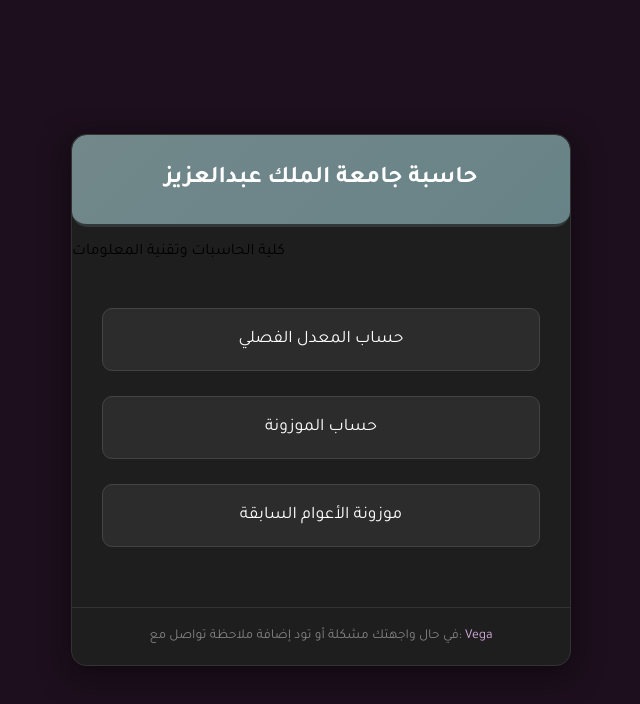
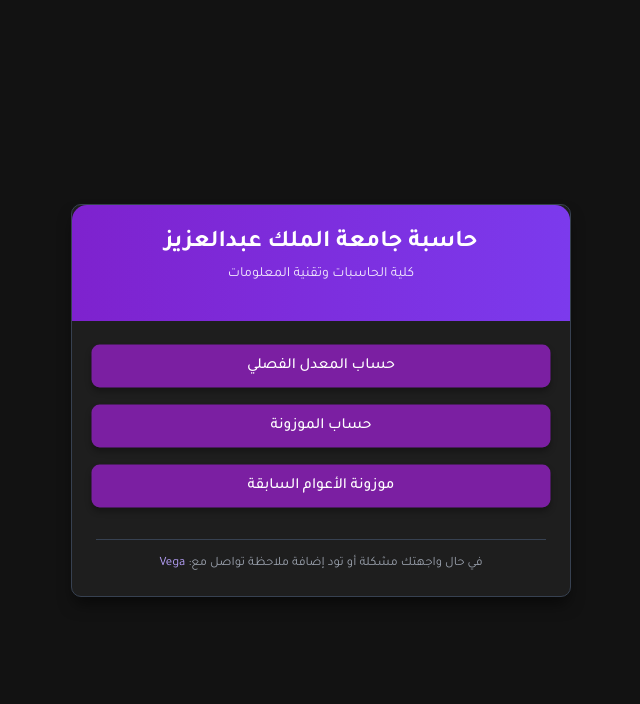
Before and after one commit to lix-Jo/fcit-calculator2025, a React (Create React App) app: page / in a window 1280 px wide. Shown: the top 704 px of the page, without its empty margins (319-959 px from the left). Built offline with nearby package versions, Linux system fonts and the light colour scheme.

Commit message:
Update KAUCalculator.css

```diff
--- a/src/KAUCalculator.css
+++ b/src/KAUCalculator.css
@@ -1,309 +1,133 @@
-@import url('https://fonts.googleapis.com/css2?family=Tajawal:wght@400;700&display=swap');
 
-* {
-  box-sizing: border-box;
+@import url('https://fonts.googleapis.com/css2?family=Tajawal:wght@400;500;700&display=swap');
+
+:root {
+  --background: #121212;
+  --card-bg: #1e1e1e;
+  --primary: #7b1fa2;
+  --primary-hover: #6a1b9a;
+  --secondary: #2c2c2c;
+  --secondary-hover: #3c3c3c;
+  --text-main: #ffffff;
+  --text-muted: #9ca3af;
+  --border: #374151;
+  --radius: 0.625rem;
 }
 
+* { box-sizing: border-box; }
+
 body {
-  margin: 0;
-  padding: 0;
-  background-color: #121212;
+  margin: 0; padding: 0;
+  background-color: var(--background);
+  color: var(--text-main);
   font-family: 'Tajawal', sans-serif;
 }
 
 .app-wrapper {
-  display: flex;
-  justify-content: center;
-  align-items: center;
-  min-height: 100vh;
-  padding: 20px;
-  background-color: #1d0f1d;
+  display: flex; justify-content: center; align-items: center;
+  min-height: 100vh; padding: 1rem; direction: rtl;
 }
 
-/* الكارد الأساسي */
 .calculator-card {
-  background-color: #1e1e1e;
-  width: 100%;
-  max-width: 500px;
-  border: 1px solid #333;
-  box-shadow: 0 8px 30px rgba(0, 0, 0, 0.5);
-  overflow: hidden;
-  border-radius: 15px;
+  background-color: var(--card-bg);
+  width: 100%; max-width: 500px;
+  border: 1px solid var(--border);
+  box-shadow: 0 10px 15px -3px rgba(0, 0, 0, 0.5);
+  border-radius: var(--radius); overflow: hidden;
 }
 
-/* الهيدر*/
-.main-title, .card-title {
-  background-color: #b6b5b8;
-  background: linear-gradient(135deg, #72888b, #688387);
-  color: #ffffff;
-  padding: 30px 30px;
-  margin: 0;
-  text-align: center; /* توسيط العنوان */
-  font-size: 1.5rem;
-  font-weight: 700;
-  border-bottom: 3px solid #313838;
-  border-radius: 15px 15px 15px 15px;
+.card-header {
+  background: linear-gradient(to right, #7e22ce, #7c3aed);
+  padding: 1.5rem; text-align: center; color: white;
+  border-radius: 15px 15px 0 0;
 }
 
-.card-title {
-  font-size: 1.3rem;
-  padding: 20px;
+.main-title { font-size: 1.5rem; font-weight: 700; margin: 0; }
+.sub-title { font-size: 0.875rem; opacity: 0.9; margin-top: 0.5rem; }
+
+.card-content { padding: 1.5rem; }
+
+.mode-selector { display: flex; gap: 0.5rem; margin-bottom: 1.5rem; }
+.mode-btn {
+  flex: 1; padding: 0.75rem; border-radius: 0.5rem; border: none;
+  cursor: pointer; font-family: 'Tajawal', sans-serif; font-weight: 500;
+  font-size: 0.95rem; transition: all 0.2s ease;
+  background-color: var(--secondary); color: #d1d5db;
+}
+.mode-btn:hover { background-color: var(--secondary-hover); }
+.mode-btn.active {
+  background-color: var(--primary); color: white;
+  transform: scale(1.02); box-shadow: 0 4px 6px rgba(0,0,0,0.3);
 }
 
-/* النصوص والعناوين الفرعية */
+.input-group { margin-bottom: 1rem; }
 .input-label {
-  display: block;
-  color: #e0e0e0;
-  text-align: right; /* العناوين يمين للعربية */
-  margin-bottom: 8px;
-  margin-top: 20px;
-  font-size: 1rem;
-  font-weight: bold;
-  padding-right: 5px;
+  display: block; font-size: 0.9rem; font-weight: 500; margin-bottom: 0.5rem;
+  color: var(--text-main); text-align: right;
+}
+.input-field, select {
+  width: 100%; padding: 0.75rem; background-color: var(--secondary);
+  border: 1px solid transparent; border-radius: 0.5rem; color: white;
+  font-family: 'Tajawal', sans-serif; font-size: 0.95rem; outline: none;
+  text-align: right; transition: all 0.2s;
+}
+.input-field:focus, select:focus { border-color: var(--primary); background-color: #383838; }
+
+.btn-primary {
+  width: 100%; padding: 0.75rem; background-color: var(--primary);
+  color: white; border: none; border-radius: 0.5rem; font-weight: 700;
+  cursor: pointer; margin-top: 1rem; transition: background 0.3s;
+}
+.btn-primary:hover { background-color: var(--primary-hover); }
+
+.btn-secondary {
+  width: 100%; padding: 0.75rem; background-color: var(--secondary);
+  color: white; border: 1px solid var(--border); border-radius: 0.5rem;
+  cursor: pointer; margin-bottom: 1rem; font-family: 'Tajawal', sans-serif;
+}
+.btn-secondary:hover { background-color: var(--secondary-hover); }
+
+.btn-danger {
+  background-color: #dc2626; color: white; border: none;
+  padding: 0.5rem 1rem; border-radius: 0.375rem; cursor: pointer; margin-right: 0.5rem;
 }
 
-/* حاويات الإدخال */
-.input-group {
-  padding: 0 25px;
-  margin-bottom: 10px;
+.back-btn {
+  background: none; border: none; color: var(--text-muted);
+  cursor: pointer; padding: 0 0 1rem 0; font-family: 'Tajawal', sans-serif;
+  display: block; width: 100%; text-align: right;
+}
+.back-btn:hover { color: white; }
+
+.result-box {
+  margin-top: 1.5rem; padding: 1rem;
+  background: linear-gradient(135deg, #6d28d9, #7c3aed);
+  border-radius: 0.5rem; text-align: center; color: white;
+  font-weight: bold; font-size: 1.1rem;
+}
+.error-box {
+  color: #ef4444; text-align: center; margin-top: 0.5rem; font-weight: bold;
+}
+.quran-verse {
+  text-align: center; color: #a78bfa; font-size: 0.9rem;
+  margin-top: 1.5rem; opacity: 0.9;
 }
 
-.input-field, select {
-  width: 100%;
-  padding: 14px;
-  background-color: #5d5d5dc5;
-  border: 1px solid #787478;
-  color: #ffffff;
-  font-family: 'Tajawal', sans-serif;
-  font-size: 1rem;
-  text-align: right;
-  outline: none;
-  border-radius: 8px;
-  transition: all 0.3s ease;
+table {
+  width: 100%; border-collapse: separate; border-spacing: 0;
+  margin-bottom: 1.5rem; border: 1px solid var(--border);
+  border-radius: 0.5rem; overflow: hidden;
+}
+th, td {
+  padding: 0.75rem; text-align: center; border-bottom: 1px solid var(--border);
+}
+th { background-color: var(--secondary); color: #d8b4fe; font-weight: 600; }
+.specialty-title {
+  color: #d8b4fe; text-align: center; margin: 1.5rem 0 0.5rem 0; font-size: 1.1rem;
 }
 
-.input-field:focus, select:focus {
-  border-color: #848585;
-  background-color: #363b3b;
-
+.footer {
+  margin-top: 2rem; padding-top: 1rem; border-top: 1px solid var(--border);
+  text-align: center; font-size: 0.8rem; color: var(--text-muted);
 }
-
-.input-field::placeholder {
-  color: #ffffff;
-}
-
-/* الأزرار الأساسية */
-.btn-primary {
-  display: block;
-  width: calc(100% - 50px);
-  margin: 30px auto;
-  padding: 14px;
-  background-color: #5c7a7c;
-  color: rgb(252, 252, 252);
-  border: none;
-  font-size: 1.1rem;
-  font-weight: bold;
-  cursor: pointer;
-  font-family: 'Tajawal', sans-serif;
-  border-radius: 10px;
-  transition: transform 0.2s, background 0.3s;
-  box-shadow: 0 4px 15px rgba(249, 250, 250, 0.099);
-}
-
-.btn-primary:hover {
-  background-color: #be9ebeba;
-  transform: translateY(-2px); /* حركة بسيطة للأعلى */
-}
-
-/* (إضافة مادة) */
-.btn-secondary {
-  background-color: #333;
-  color: #ffffff;
-  border: 1px solid #475252;
-  padding: 20px;
-  cursor: pointer;
-  border-radius: 7px;
-  font-family: 'Tajawal', sans-serif;
-  transition: all 0.3s;
-  text-align: center;
-}
-
-.btn-secondary:hover {
-  background-color: #383e3e;
-  border-color: #c4c4c4;
-}
-
-/* زر الحذف */
-.btn-danger {
-  background-color: #c62828;
-  color: white;
-  border: 1px;
-  padding: 10px 20px;
-  margin: 8px;
-  border-radius: 10px;
-  font-family: 'Tajawal', sans-serif;
-  transition: background 0.3s;
-}
-
-.btn-danger:hover {
-  background-color: #e53935;
-}
-
-/* زر العودة */
-.back-btn {
-  background: none;
-  border: none;
-  color: #dad8d8;
-  cursor: pointer;
-  padding: 15px;
-  font-family: 'Tajawal', sans-serif;
-  font-size: 1rem;
-  display: block;
-  width: 100%;
-  text-align: right;
-  transition: color 0.3s;
-}
-
-.back-btn:hover {
-  color: #fde7ff;
-}
-
-/* قائمة الأزرار الرئيسية */
-.mode-selector {
-  padding: 30px;
-  display: flex;
-  flex-direction: column;
-  gap: 15px;
-  align-items: center;
-}
-
-.mode-btn {
-  width: 100%;
-  background-color: #2c2c2c;
-  color: white;
-  padding: 20px;
-  border: 1px solid #444;
-  font-family: 'Tajawal', sans-serif;
-  font-size: 1.1rem;
-  cursor: pointer;
-  border-radius: 10px;
-  transition: all 0.3s;
-  text-align: center;
-}
-
-.mode-btn:hover {
-  background-color: #72517a;
-  border-color: #515151;
-  transform: scale(1.02);
-}
-
-
-.gender-selector {
-  display: flex;
-  justify-content: center;
-  margin: 20px 25px;
-  background-color: #5f737589;
-  border-radius: 10px;
-  overflow: hidden;
-  border: 1px solid #a18e9b;
-}
-
-.gender-btn {
-  flex: 1;
-  padding: 12px;
-  background-color: transparent;
-  color: #f9f7f7;
-  border: none;
-  cursor: pointer;
-  font-family: 'Tajawal', sans-serif;
-  transition: all 0.3s;
-}
-
-.gender-btn.active {
-  background-color: #5f73759b;
-  color: white;
-  font-weight: bold;
-}
-
-/* الجداول */
-table {
-  width: 90%;
-  margin: 0 auto 20px auto;
-  border-collapse: separate;
-  border-spacing: 0;
-  color: #dccbd9;
-  border: 1px solid #5a5757;
-  border-radius: 8px;
-  overflow: hidden;
-}
-
-th, td {
-  padding: 15px;
-  text-align: center;
-  border-bottom: 1px solid #313131;
-}
-
-th {
-  background-color: #817b81;
-  color: #ffffff;
-}
-
-.specialty-title {
-    text-align: center;
-    color: #ebc9f1;
-    margin-top: 20px;
-}
-
-/* النتائج */
-.result-box {
-  background-color: #592e8d; /* خلفية النتيجة بنفسجي */
-  background: linear-gradient(135deg, #a18d9d, #967396);
-  color: rgb(255, 255, 255);
-  padding: 20px;
-  margin: 0 25px 20px 25px;
-  text-align: center;
-  font-size: 1.2rem;
-  font-weight: bold;
-  border-radius: 10px;
-  box-shadow: 0 4px 15px rgba(20, 20, 20, 0.4);
-}
-
-.error-box {
-  color: #fb5353;
-  text-align: center;
-  margin-top: 10px;
-  margin-bottom: 13px;
-  font-weight: bold;
-}
-
-.quran-verse {
-  text-align: center;
-  color: #f0eef0;
-  font-size: 0.90rem;
-  margin-top: 20px;
-  margin-bottom: 20px;
-  font-weight: normal;
-  font-family: 'Tajawal', sans-serif;
-  opacity: 0.9;
-}
-
-/* الفوتر */
-.footer {
-  text-align: center;
-  color: #838383;
-  padding: 20px;
-  font-size: 0.85rem;
-  border-top: 1px solid #333;
-  margin-top: 30px;
-}
-
-.footer-link {
-  color: #d8aae0;
-  text-decoration: none;
-  transition: color 0.3s;
-}
-
-.footer-link:hover {
-  color: #fff;
-  text-decoration: underline;
-}
+.footer-link { color: #b8a2fc; text-decoration: none; }
```
